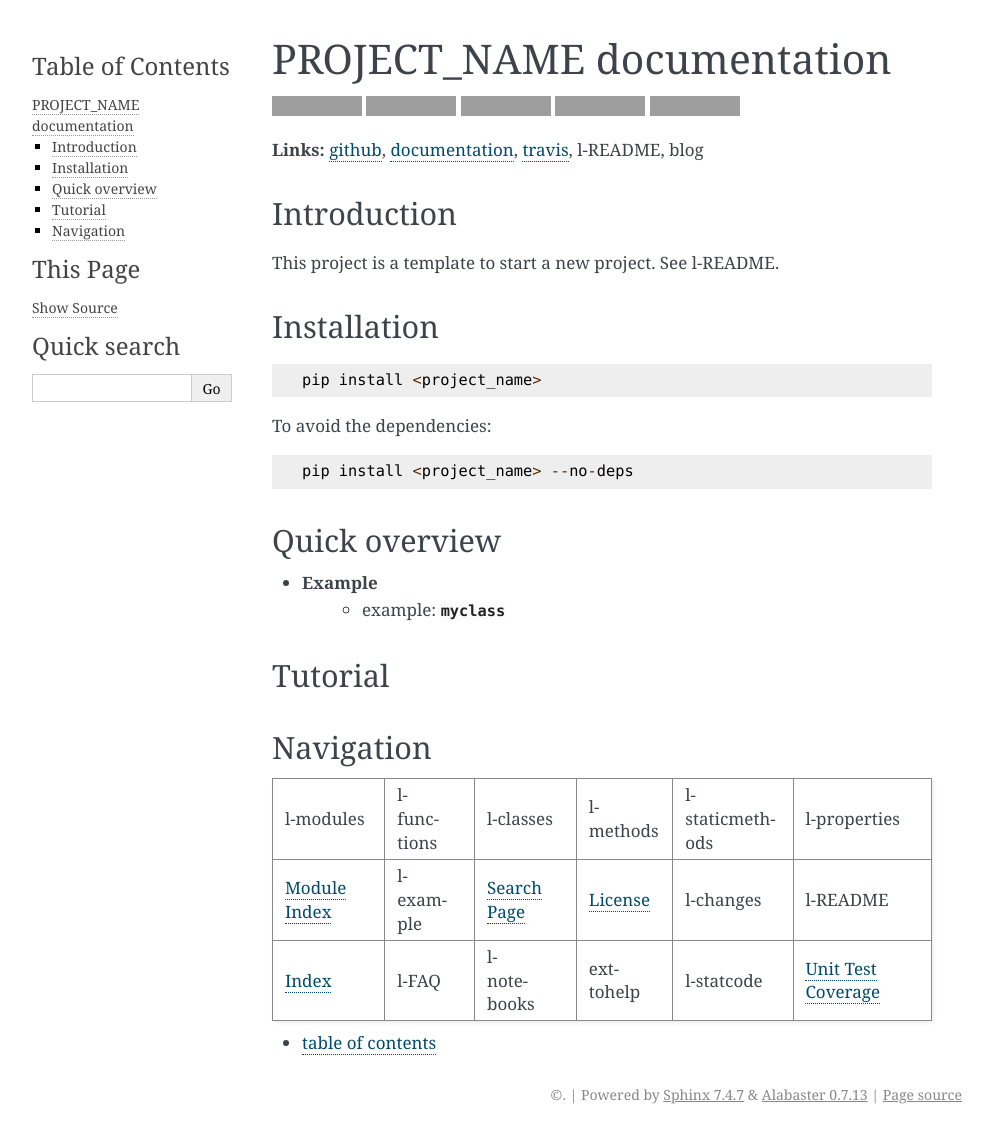
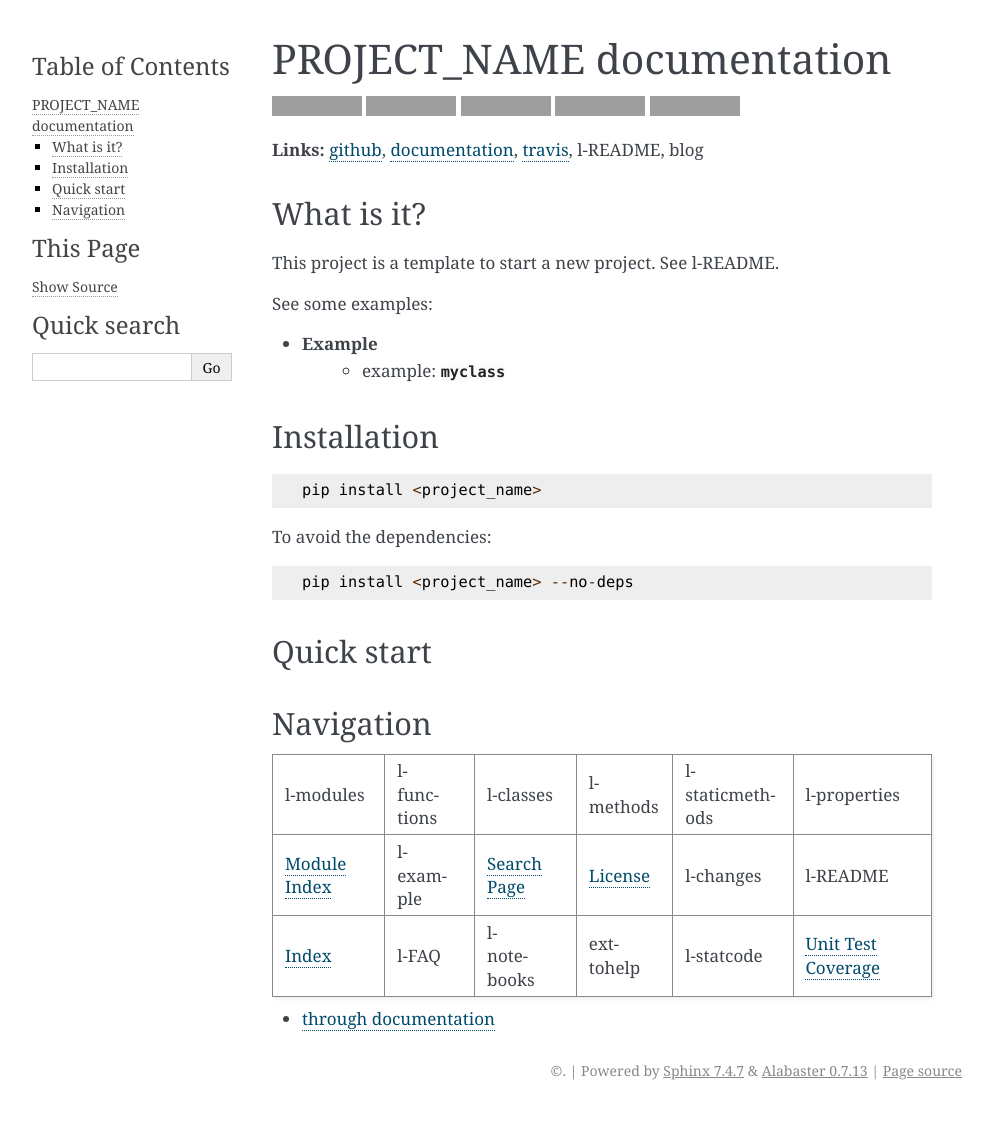
Before and after one commit to sdpython/python3_module_template, a Sphinx documentation site: the page built from _doc/sphinxdoc/source/index.rst, in a window 1280 px wide. Shown: the whole page, without its empty margins (148-1141 px from the left). Built offline with Sphinx 7.4.7, drawn with Linux system fonts in a browser that asks for light colours; pages that are not in the unit, such as notebooks, are missing from menus; after the commit the page ends 1110 px from its top, so only the background shows below that; grey boxes are pictures that could not be loaded.

Commit message:
documentation

```diff
--- a/_doc/sphinxdoc/source/index.rst
+++ b/_doc/sphinxdoc/source/index.rst
@@ -32,10 +32,16 @@ PROJECT_NAME documentation
 :ref:`blog <ap-main-0>`
 
 
-Introduction
-------------
+What is it?
+-----------
 
 This project is a template to start a new project. See :ref:`l-README`.
+
+See some examples:
+
+* **Example**
+    * example:  :class:`myclass <project_name.subproject.myexample.myclass>`
+
 
 Installation
 ------------
@@ -49,15 +55,9 @@ To avoid the dependencies::
     pip install <project_name> --no-deps
 
 
-Quick overview
---------------
 
-* **Example**
-    * example:  :class:`myclass <project_name.subproject.myexample.myclass>`
-
-
-Tutorial
---------
+Quick start
+-----------
 
 .. toctree::
     :maxdepth: 1
--- a/_doc/sphinxdoc/source/indexmenu.rst
+++ b/_doc/sphinxdoc/source/indexmenu.rst
@@ -1,6 +1,6 @@
 
-table of contents
-=================
+through documentation
+=====================
 
 .. toctree::
     :maxdepth: 2
```
Also changed, not shown: README.rst (+17 -13 lines).
